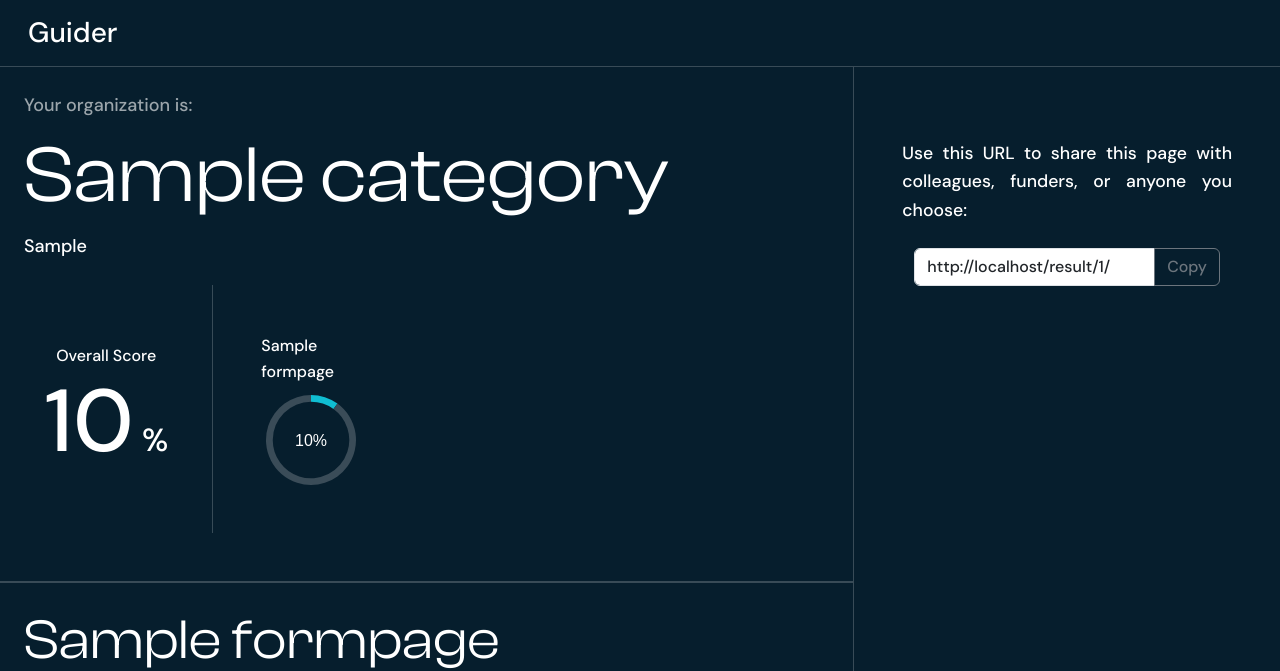
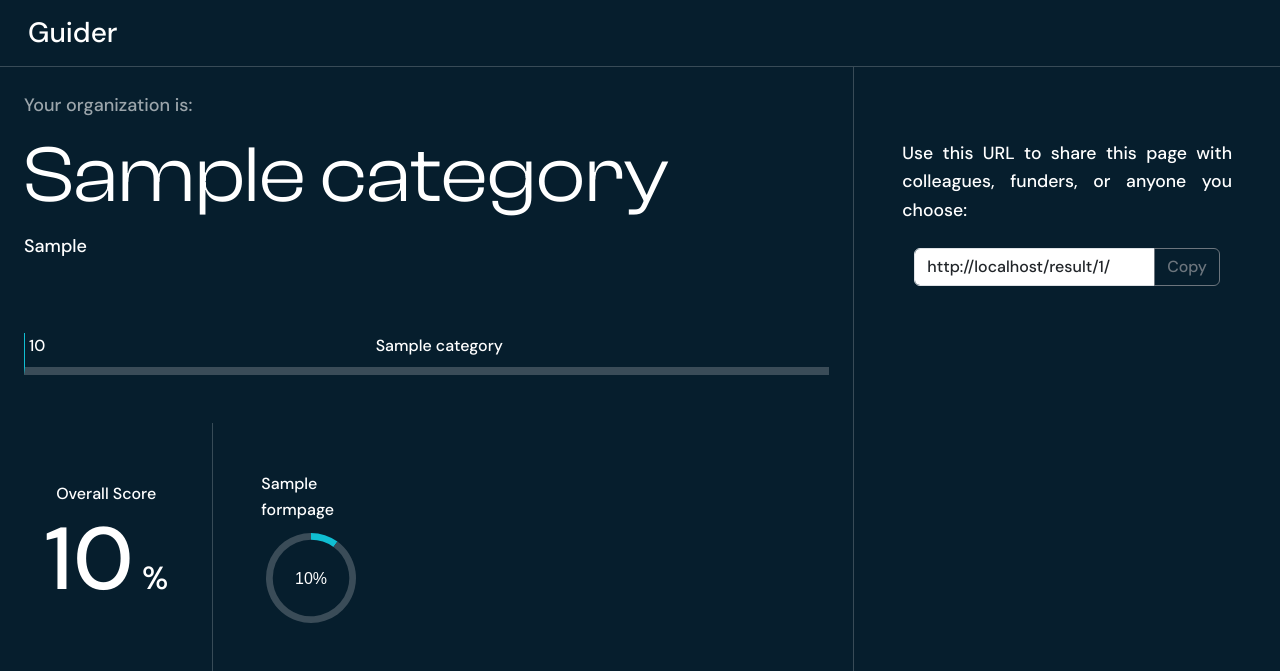
Before and after one commit to rohittp0/guider, a Django app: page /result/1/ in a window 1280 px wide. Shown: the top 671 px of the page. Run offline with Django 4.2, Linux system fonts and the light colour scheme; tables that the repository leaves empty hold one stand-in row (values such as "Sample post").

Commit message:
Added progressbar

```diff
--- a/home/views.py
+++ b/home/views.py
@@ -84,10 +84,12 @@ def result(request, response_id):
     resp = get_object_or_404(Response, id=response_id)
     result_data = Result.objects.get_or_create(response=resp)[0]
     result_pages = result_data.resultpage_set.all()
+    categories = resp.assessment.category_set.order_by("points").all()
 
     context = {
         'result': result_data,
-        'pages': result_pages
+        'pages': result_pages,
+        'categories': categories
     }
 
     return render(request, 'home/result.html', context=context)
--- a/static/css/result.css
+++ b/static/css/result.css
@@ -89,6 +89,19 @@ body{
     border-right: 1px solid rgba(255,255,255,0.2);
 }
 
+.progress-element {
+    display: flex;
+    align-items: center;
+    justify-content: stretch;
+    padding-bottom: 0.5rem;
+    border-bottom: 0.5rem solid rgb(58 76 88);
+    border-left: 1px solid rgb(16 190 210);
+}
+
+.progress-element.filled-bar{
+    border-bottom-color: rgb(16 190 210);
+}
+
 @media (max-width: 400px) {
     .overall-container{
         border: none;
--- a/templates/home/result.html
+++ b/templates/home/result.html
@@ -22,10 +22,20 @@
                 <h1 class="my-2 h h1">{{ result.category.title }}</h1>
                 <p class="text-content w-75">{{ result.category.caption }}</p>
             </div>
+            <div class="col-12 p-4 my-4">
+                <div class="d-grid" style="grid-template-columns: repeat({{ categories | length }}, 1fr)">
+                    {% for category in categories %}
+                        <div class="progress-element {% if category.points < result.score %}filled-bar{% endif %}">
+                            <p class="text-white px-1">{{ category.points }}</p>
+                            <p class="text-white w-100 text-center">{{ category.title }}</p>
+                        </div>
+                    {% endfor %}
+                </div>
+            </div>
             <div class="row pb-5 border-bottom">
                 <div class="col-lg-3 col-sm-12 overall-container">
                     <p class="text-white">Overall Score</p>
-                    <h1 class="text-white" style="font-size: 5.5rem;">{{ result.score | floatformat  }}<span
+                    <h1 class="text-white" style="font-size: 5.5rem;">{{ result.score | floatformat }}<span
                             style="font-size: 2rem;">&nbsp;%</span></h1>
                 </div>
                 <div class="col-lg-9 col-sm-12 chart-grid pl-5 p-lg-5 py-0"
```
